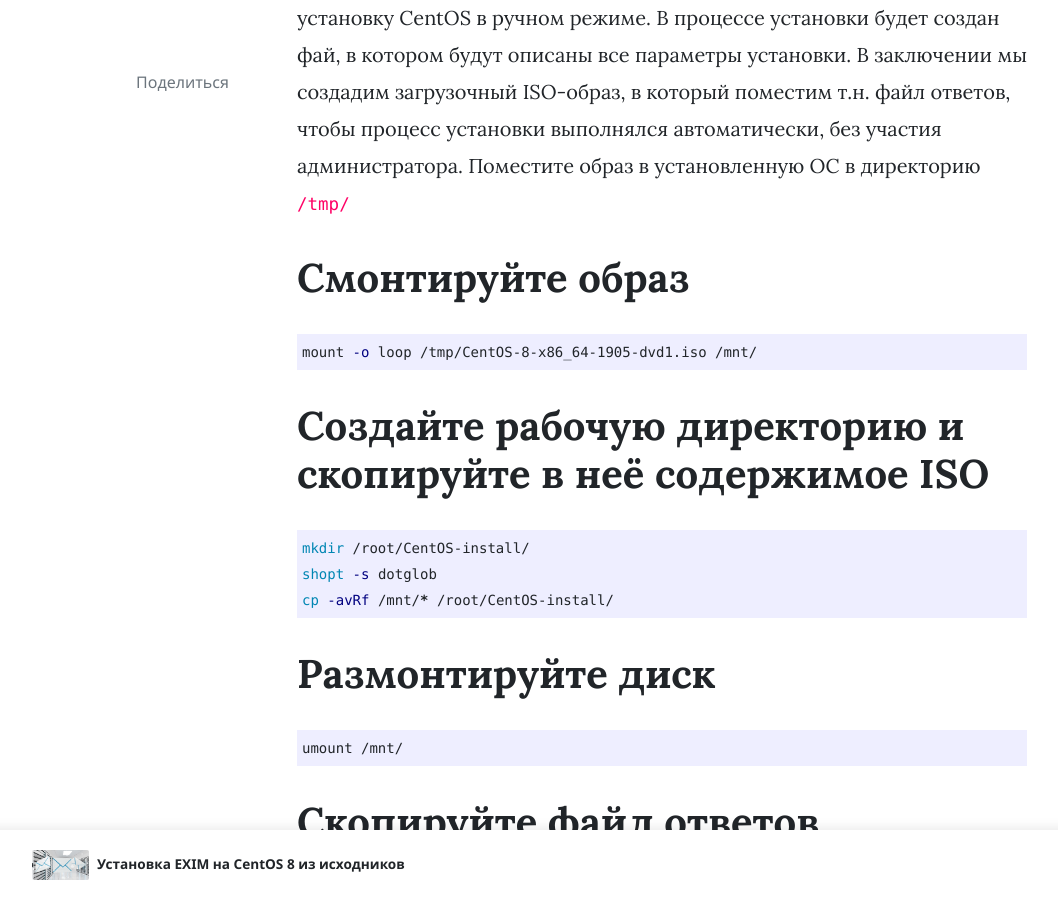
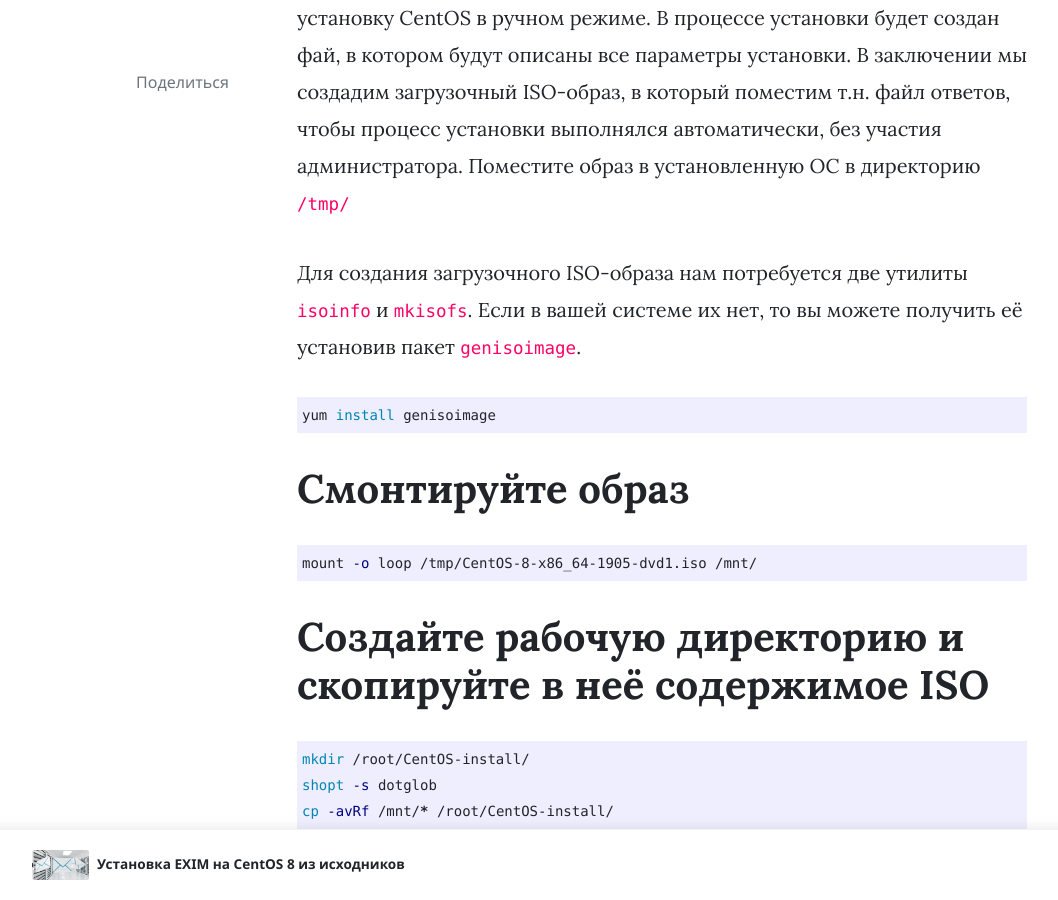
Before and after one commit to mdanshin/mdanshin.github.io, a Jekyll site: the page built from _posts/2019-11-01-CentOS-8-Automatic-Installation.md, in a window 1280 px wide and 900 px high, scrolled down 759 px. Shown: the whole window, without its empty margins (73-1131 px from the left). Built offline with Jekyll 4.4.1, drawn with Linux system fonts in a browser that asks for light colours; nearby versions of some CDN libraries; comment, search, counter and statistics services are not loaded.

Commit message:
new post

````diff
--- a/_posts/2019-11-01-CentOS-8-Automatic-Installation.md
+++ b/_posts/2019-11-01-CentOS-8-Automatic-Installation.md
@@ -11,6 +11,12 @@ author: Mikhail
 # Эталонная установка ОС
 
 Первым делом скачайте загрузочный образ и выполните с него эталонную установку CentOS в ручном режиме. В процессе установки будет создан фай, в котором будут описаны все параметры установки. В заключении мы создадим загрузочный ISO-образ, в который поместим т.н. файл ответов, чтобы процесс установки выполнялся автоматически, без участия администратора. Поместите образ в установленную ОС в директорию `/tmp/`
+
+Для создания загрузочного ISO-образа нам потребуется две утилиты `isoinfo` и  `mkisofs`. Если в вашей системе их нет, то вы можете получить её установив пакет `genisoimage`.
+
+```bash
+yum install genisoimage
+```
 
 # Смонтируйте образ
 
````
